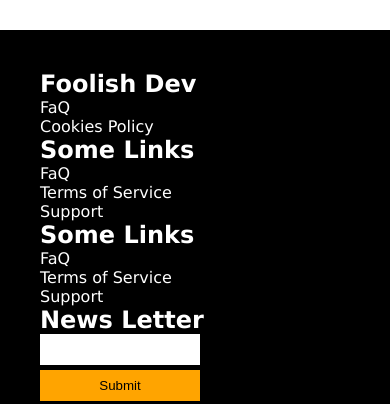
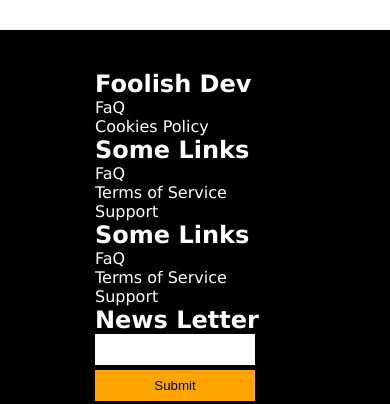
Before and after one commit to SojibDas1015/Simple-Grid-Landing-Page, a plain HTML site: page index.html in a window 390 px wide. Shown: the part 823-1227 px from the top of the page. Drawn offline with Linux system fonts and the light colour scheme.

Commit message:
footer responsive fixing align

```diff
--- a/style/style.css
+++ b/style/style.css
@@ -155,6 +155,9 @@ input[type="button"] {
     .footer-button{
         margin-bottom: 10px;
     }
+    .box-container{
+        margin: 0 auto;
+    }
 }
 
 
```
